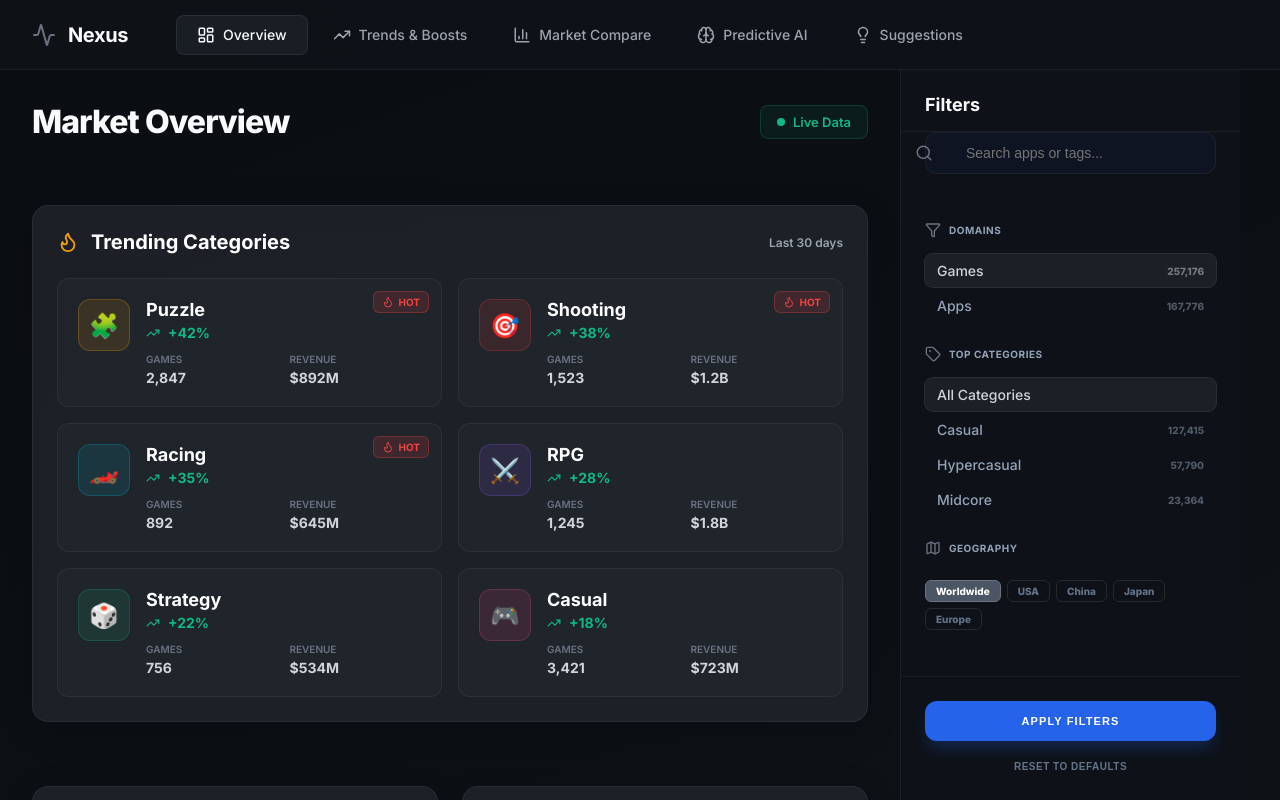
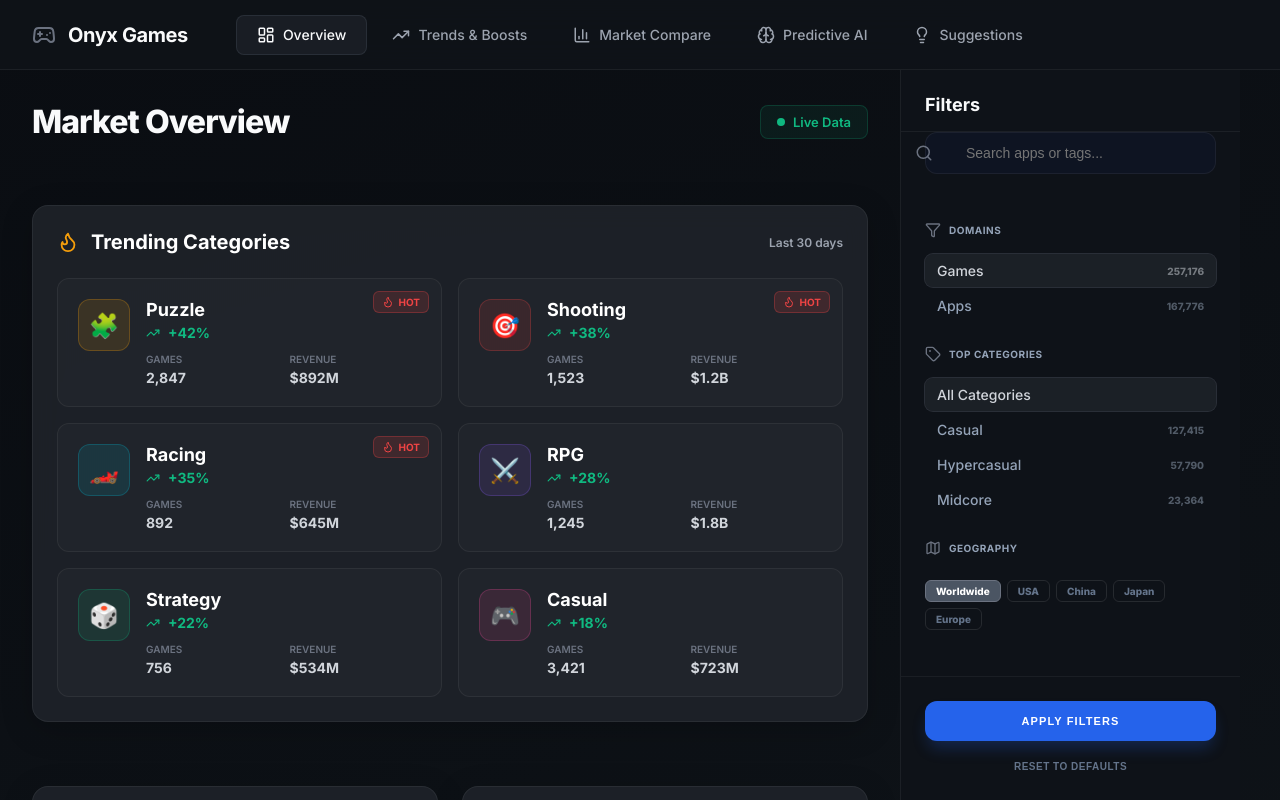
Before and after one commit to fadil013/Market-Intelligence-, a React (Vite) app: page / in a window 1280 px wide. Shown: the top 800 px of the page. Built offline with nearby package versions, Linux system fonts and the light colour scheme; the HTML template or start-up script is replaced by a standard one.

Commit message:
rebrand: rename Nexus to Onyx Games with cool Gamepad2 icon

```diff
--- a/index.html
+++ b/index.html
@@ -4,7 +4,7 @@
     <meta charset="UTF-8" />
     <link rel="icon" type="image/svg+xml" href="/vite.svg" />
     <meta name="viewport" content="width=device-width, initial-scale=1.0" />
-    <title>Nexus — Market Intelligence</title>
+    <title>Onyx Games — Market Intelligence</title>
   </head>
   <body>
     <div id="root"></div>
--- a/src/components/Sidebar.jsx
+++ b/src/components/Sidebar.jsx
@@ -15,7 +15,7 @@ const Sidebar = () => {
     <aside className="sidebar">
       <div className="sidebar-logo">
         <Activity size={28} className="min-w-[28px]" style={{ color: '#3b82f6' }} />
-        <span>Nexus</span>
+        <span>Onyx Games</span>
       </div>
 
       <nav className="sidebar-nav">
--- a/src/layouts/DashboardLayout.jsx
+++ b/src/layouts/DashboardLayout.jsx
@@ -1,6 +1,6 @@
 import React from 'react';
 import { Outlet, NavLink } from 'react-router-dom';
-import { Activity, LayoutDashboard, TrendingUp, BarChart3, Brain, Lightbulb } from 'lucide-react';
+import { Gamepad2, LayoutDashboard, TrendingUp, BarChart3, Brain, Lightbulb } from 'lucide-react';
 
 const DashboardLayout = () => {
     const navItems = [
@@ -15,8 +15,8 @@ const DashboardLayout = () => {
         <div className="app-container-new">
             <header className="top-nav">
                 <div className="top-nav-brand">
-                    <Activity size={24} style={{ color: '#6b7280' }} />
-                    <span className="brand-name">Nexus</span>
+                    <Gamepad2 size={24} style={{ color: '#6b7280' }} />
+                    <span className="brand-name">Onyx Games</span>
                 </div>
                 <nav className="top-nav-tabs">
                     {navItems.map((item) => (
```
